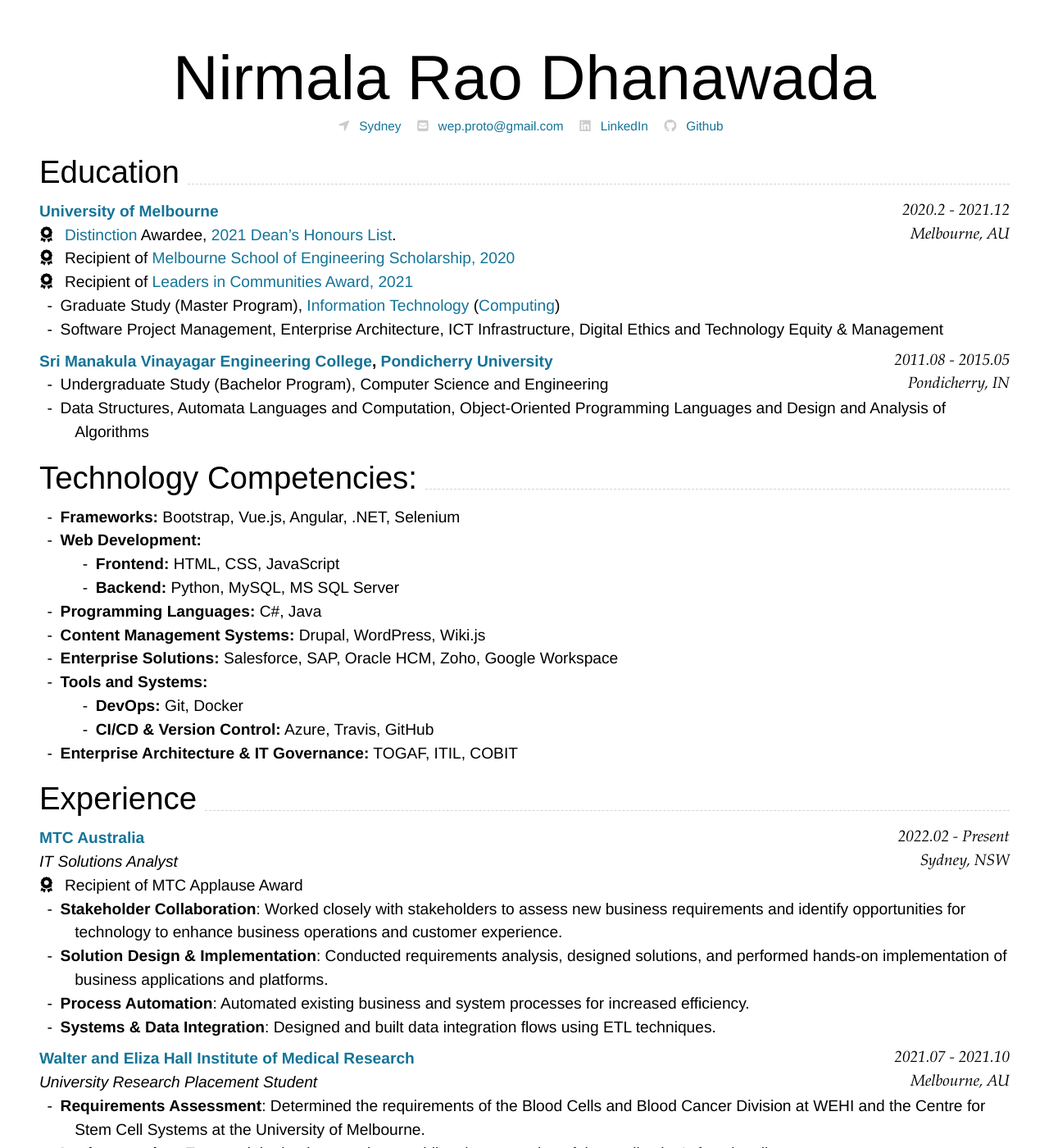
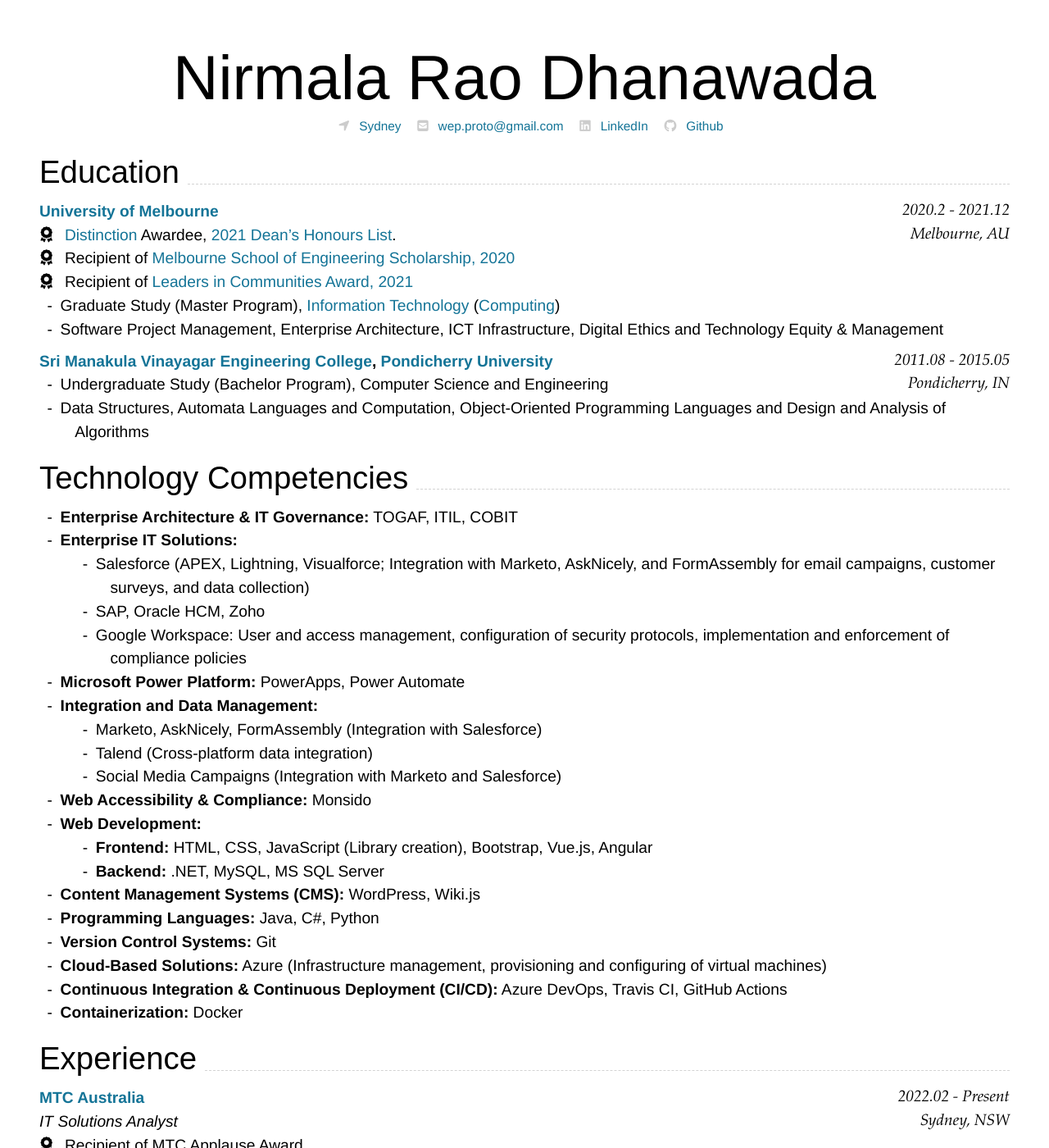
Before and after one commit to thedhanawada/me, a Jekyll site: the page built from index.md, in a window 1280 px wide and 1400 px high. Shown: the whole window at 82% size. Built offline with Jekyll 4.4.1, drawn with Linux system fonts in a browser that asks for light colours; nearby versions of some CDN libraries.

Commit message:
Update index.md

```diff
--- a/index.md
+++ b/index.md
@@ -64,20 +64,28 @@ Pondicherry, IN
 - Undergraduate Study (Bachelor Program), Computer Science and Engineering
 - Data Structures, Automata Languages and Computation, Object-Oriented Programming Languages and Design and Analysis of Algorithms
 
-## Technology Competencies:
+## Technology Competencies
 
-- **Frameworks:** Bootstrap, Vue.js, Angular, .NET, Selenium
+- **Enterprise Architecture & IT Governance:** TOGAF, ITIL, COBIT
+- **Enterprise IT Solutions:**
+  - Salesforce (APEX, Lightning, Visualforce; Integration with Marketo, AskNicely, and FormAssembly for email campaigns, customer surveys, and data collection)
+  - SAP, Oracle HCM, Zoho
+  - Google Workspace: User and access management, configuration of security protocols, implementation and enforcement of compliance policies
+- **Microsoft Power Platform:** PowerApps, Power Automate
+- **Integration and Data Management:**
+  - Marketo, AskNicely, FormAssembly (Integration with Salesforce)
+  - Talend (Cross-platform data integration)
+  - Social Media Campaigns (Integration with Marketo and Salesforce)
+- **Web Accessibility & Compliance:** Monsido
 - **Web Development:**
-  - **Frontend:** HTML, CSS, JavaScript
-  - **Backend:** Python, MySQL, MS SQL Server
-- **Programming Languages:** C#, Java
-- **Content Management Systems:** Drupal, WordPress, Wiki.js
-- **Enterprise Solutions:** Salesforce, SAP, Oracle HCM, Zoho, Google Workspace
-- **Tools and Systems:**
-  - **DevOps:** Git, Docker
-  - **CI/CD & Version Control:** Azure, Travis, GitHub
-- **Enterprise Architecture & IT Governance:** TOGAF, ITIL, COBIT
-
+  - **Frontend:** HTML, CSS, JavaScript (Library creation), Bootstrap, Vue.js, Angular
+  - **Backend:** .NET, MySQL, MS SQL Server
+- **Content Management Systems (CMS):** WordPress, Wiki.js
+- **Programming Languages:** Java, C#, Python
+- **Version Control Systems:** Git
+- **Cloud-Based Solutions:** Azure (Infrastructure management, provisioning and configuring of virtual machines)
+- **Continuous Integration & Continuous Deployment (CI/CD):** Azure DevOps, Travis CI, GitHub Actions
+- **Containerization:** Docker
 
 ## Experience
 ### **[MTC Australia](https://mtcaustralia.com.au/){:target="_blank"}** `2022.02 - Present`
```
